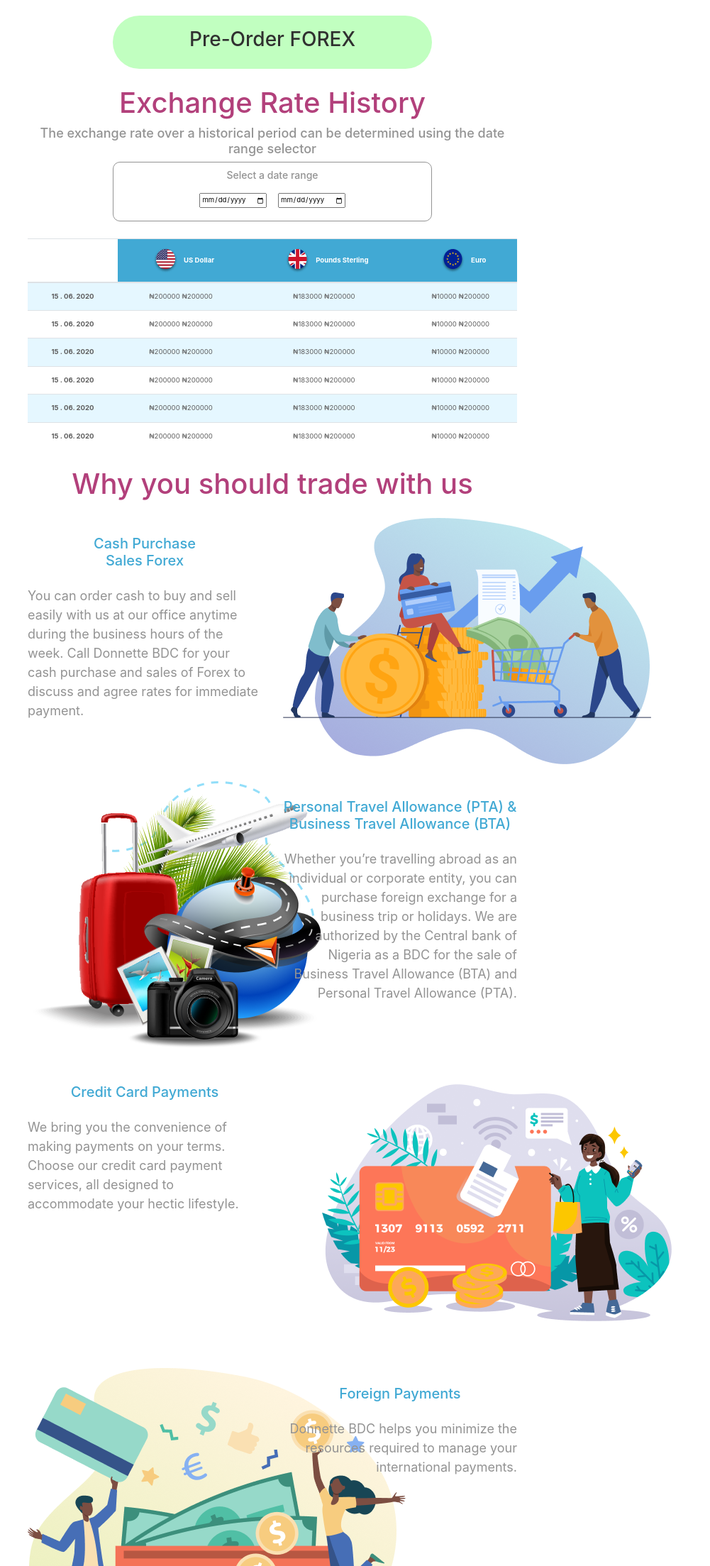
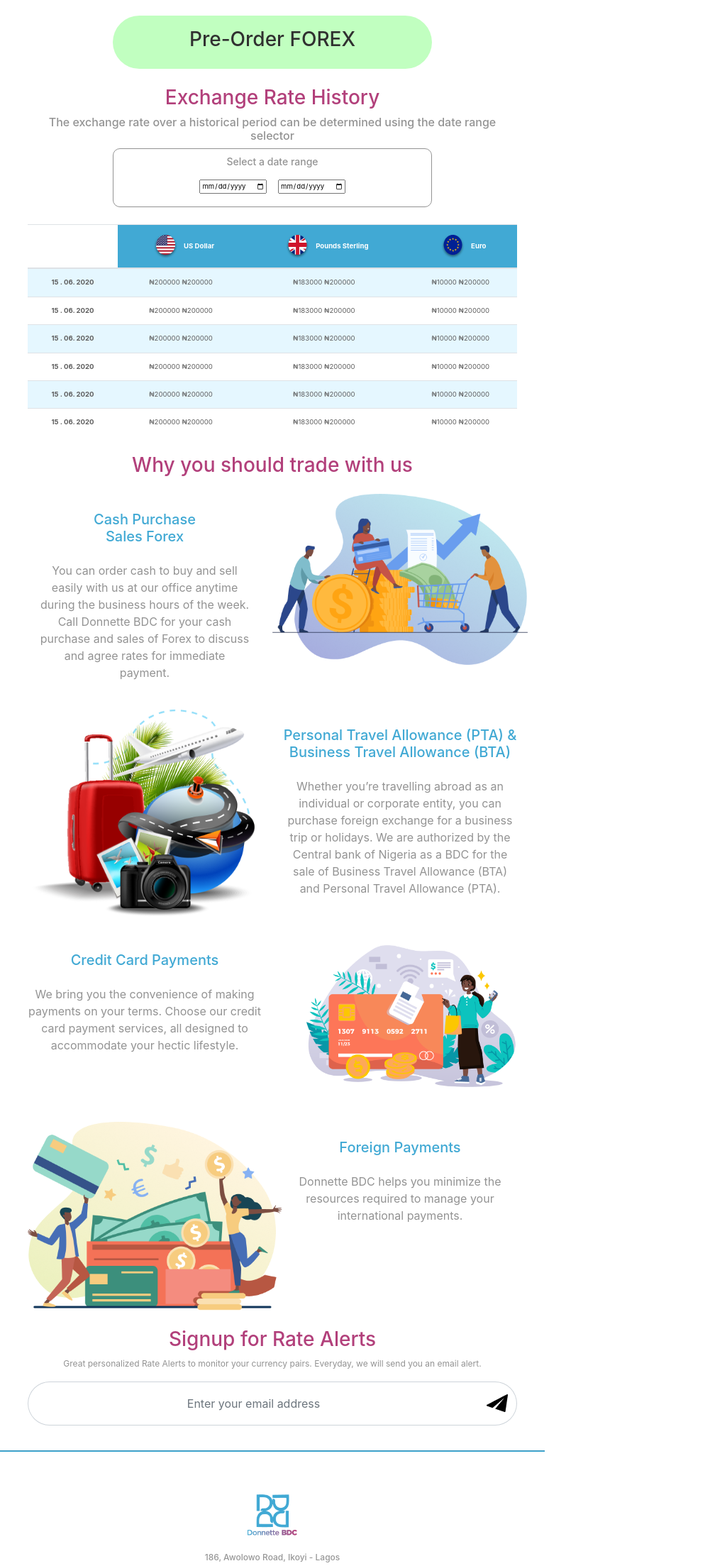
Before and after one commit to DamiCode18/canary, a React (Create React App) app: page / in a window 768 px wide. Shown: the part 593-2800 px from the top of the page at 71% size, 1001 px wide, since content can reach past the window. Built offline with nearby package versions, Linux system fonts and the light colour scheme.

Commit message:
done for now

```diff
--- a/src/Components/Footer.css
+++ b/src/Components/Footer.css
@@ -10,3 +10,73 @@
     font-weight: 500;
     padding-right: 10px;
 }
+.f-h4, .f-h6{
+    color: #979797;
+}
+@media only screen and (max-width: 480px){
+    .f-h4{
+        font-size: 14px;
+        color: #979797;
+    }
+    .f-h6{
+        color: #979797;
+        font-size: 12px;
+    }
+    .f-logo{
+        width: 50px;
+    }
+    .f-img{
+        width: 25px;
+    }
+    .ft{
+        font-size: 10px;
+    }
+    .p-don{
+        font-size: 10px;
+    }
+}
+
+@media only screen and (min-width: 481px) and (max-width: 600px){
+    .f-h4{
+        font-size: 14px;
+        color: #979797;
+    }
+    .f-h6{
+        color: #979797;
+        font-size: 12px;
+    }
+    .f-logo{
+        width: 50px;
+    }
+    .f-img{
+        width: 25px;
+    }
+    .ft{
+        font-size: 10px;
+    }
+    .p-don{
+        font-size: 10px;
+    }
+}
+@media only screen and (min-width: 601px) and (max-width: 768px){
+    .f-h4{
+        font-size: 14px;
+        color: #979797;
+    }
+    .f-h6{
+        color: #979797;
+        font-size: 12px;
+    }
+    .f-logo{
+        width: 70px;
+    }
+    .f-img{
+        width: 30px;
+    }
+    .ft{
+        font-size: 12px;
+    }
+    .p-don{
+        font-size: 12px;
+    }
+}
--- a/src/Components/Footer.js
+++ b/src/Components/Footer.js
@@ -8,14 +8,14 @@ import lin from '../Assets/Images/029-instagram.png'
 export default function Footer() {
     return (
         <div className="footer">
-            <img src={logo} alt="logo"/>
-            <h6 className="mt-4 mb-2" style={{color: '#979797'}}>186, Awolowo Road, Ikoyi - Lagos</h6>
-            <h4 style={{color: '#979797'}}>08164930252 | 08142703957</h4>
-            <h5>info@donnettebdc.com</h5>
-            <img className="mx-4" src={twi} alt="twitter"/>
-            <img className="mx-4" src={ins} alt="twitter"/>
-            <img className="mx-4" src={fab} alt="twitter"/>
-            <img className="mx-4" src={lin} alt="twitter"/>
+            <img src={logo} alt="logo" className="f-logo"/>
+            <h6 className="mt-4 mb-2 f-h6">186, Awolowo Road, Ikoyi - Lagos</h6>
+            <h4 className="f-h4">08164930252 | 08142703957</h4>
+            <h5 className="f-info">info@donnettebdc.com</h5>
+            <img className="mx-4 f-img" src={twi} alt="twitter"/>
+            <img className="mx-4 f-img" src={ins} alt="twitter"/>
+            <img className="mx-4 f-img" src={fab} alt="twitter"/>
+            <img className="mx-4 f-img" src={lin} alt="twitter"/>
             <hr style={{background: '#D8D8D8', marginBottom: '1.2rem'}}/>
             <a className="mx-2 ft" href='/'>Home</a>
             <a className="mx-2 ft" href='/'>Our Services</a>
@@ -27,7 +27,7 @@ export default function Footer() {
             <a className="mx-2 ft" href='/'>Contact Us</a>
             <a className="ft" href='/' style={{border: 'none'}}>About Us</a>
             <hr style={{background: '#D8D8D8', marginTop: '1.2rem'}}/>
-            <p>Donnette BDC Ltd. All Rights Reserved. © 2019</p>
+            <p className="p-don">Donnette BDC Ltd. All Rights Reserved. © 2019</p>
          </div>
     )
 }
--- a/src/Components/Home.css
+++ b/src/Components/Home.css
@@ -14,3 +14,60 @@ h5{
     text-align: right;
     font-size: 18px;
 }
+.flex{
+    display: flex !important;
+    flex-wrap: wrap !important;
+}
+.img-width{
+max-width: 420px;
+}
+@media only screen and (max-width: 480px){
+    .img-width{
+    max-width: 240px;
+    }
+    .p-left{
+        max-width: 30rem;
+        text-align: center;
+        font-size: 12px;
+    }
+    .p-right{
+        max-width: 30rem;
+        text-align: center;
+        font-size: 12px;
+    }
+}
+@media only screen and (min-width: 481px) and (max-width: 600px){
+    .img-width{
+    max-width: 300px;
+    }
+    .p-left{
+        max-width: 30rem;
+        text-align: center;
+        font-size: 14px;
+    }
+    .p-right{
+        max-width: 30rem;
+        text-align: center;
+        font-size: 14px;
+    }
+}
+@media only screen and (min-width: 601px) and (max-width: 768px){
+    .img-width{
+    max-width: 380px;
+    }
+    .p-left{
+        max-width: 30rem;
+        text-align: center;
+        font-size: 16px;
+    }
+    .p-right{
+        max-width: 30rem;
+        text-align: center;
+        font-size: 16px;
+    }
+}
+@media only screen and (min-width: 768px) and (max-width: 992px){
+    .img-width{
+    max-width: 360px;
+    }
+}
--- a/src/Components/Home.js
+++ b/src/Components/Home.js
@@ -7,37 +7,37 @@ import './Home.css'
 export default function Home() {
     return (
         <div className="container mt-4">
-            <h1 style={{color: '#b2407b', fontWeight: '450'}}>Why you should trade with us</h1>
-            <div className="row mt-4">
+            <h1 className="h1-fnt">Why you should trade with us</h1>
+            <div className="row container flex mt-4">
                 <div className="col-md-6 col-sm-12">
                     <h5 className="my-4">Cash Purchase <br/> Sales Forex</h5>
                     <p className="p-left">You can order cash to buy and sell easily with us at our office anytime during the business hours of the week. Call Donnette BDC for your cash purchase and sales of Forex to discuss and agree rates for immediate payment.</p>
                 </div>
                 <div className="col-md-6 col-sm-12">
-                    <img src={img1} alt="img"/>
+                    <img className="img-width" src={img1} alt="img"/>
                 </div>
             </div>
-            <div className="row mt-4">
+            <div className="row flex mt-4">
                 <div className="col-md-6 col-sm-12">
-                    <img src={img2} alt="img"/>
+                    <img className="img-width" src={img2} alt="img"/>
                 </div>
                 <div className="col-md-6 col-sm-12">
                     <h5 className="my-4">Personal Travel Allowance (PTA) & <br/>Business Travel Allowance (BTA)</h5>
                     <p className="p-right">Whether you’re travelling abroad as an individual or corporate entity,  you can purchase foreign exchange for a business trip or holidays. We are authorized by the Central bank of Nigeria as a BDC for the sale of Business Travel Allowance (BTA) and Personal Travel Allowance (PTA).</p>
                 </div>
             </div>
-            <div className="row mt-4">
+            <div className="row flex mt-4">
                 <div className="col-md-6 col-sm-12">
                     <h5 className="my-4">Credit Card Payments</h5>
                     <p className="p-left">We bring you the convenience of making payments on your terms. Choose our credit card payment services, all designed to accommodate your hectic lifestyle.</p>
                 </div>
                 <div className="col-md-6 col-sm-12">
-                    <img src={img3} alt="img"/>
+                    <img className="img-width" src={img3} alt="img"/>
                 </div>
             </div>
-            <div className="row mt-4">
+            <div className="row flex mt-4">
                  <div className="col-md-6 col-sm-12">
-                    <img src={img4} alt="img"/>
+                    <img className="img-width" src={img4} alt="img"/>
                 </div>
                 <div className="col-md-6 col-sm-12">
                     <h5 className="my-4">Foreign Payments</h5>
--- a/src/Components/RateAlert.js
+++ b/src/Components/RateAlert.js
@@ -4,9 +4,9 @@ import img5 from '../Assets/Images/Path.png'
 export default function RateAlert() {
     return (
         <div className="mt-4">
-            <h1 style={{color: '#b2407b', fontWeight: '450'}}>Signup for Rate Alerts</h1>
+            <h1 className="h1-fnt" style={{color: '#b2407b', fontWeight: '450'}}>Signup for Rate Alerts</h1>
             <p>Great personalized Rate Alerts to monitor your currency pairs. Everyday, we will send you an email alert. </p>
-            <div class="input-group mb-3 rounded-lg container" style={{width: '590px'}}>
+            <div class="input-group mb-3 rounded-lg container" style={{maxwidth: '590px'}}>
             <input type="text" class="form-control text-center" placeholder="Enter your email address" aria-label="Recipient's username" aria-describedby="basic-addon2" style={{
                 borderTopLeftRadius: '50px',
                 borderBottomLeftRadius: '50px',
--- a/src/Components/RateHistory.css
+++ b/src/Components/RateHistory.css
@@ -8,3 +8,34 @@
 tbody{
     color: #5F5F5F;
 }
+.h1-fnt{
+    color: #b2407b;
+    font-weight: 450;
+}
+.h6-fnt{
+    color: #939393;
+    font-size: 18px;
+}
+
+@media only screen and (max-width: 480px){
+    .h1-fnt{
+        color: #b2407b;
+        font-size: 24px;
+        font-weight: 450;
+    }
+    .h6-fnt{
+        color: #939393;
+        font-size: 14px;
+    }
+}
+@media only screen and (min-width: 481px) and (max-width: 769px){
+    .h1-fnt{
+        color: #b2407b;
+        font-size: 28px;
+        font-weight: 450;
+    }
+    .h6-fnt{
+        color: #939393;
+        font-size: 16px;
+    }
+}
--- a/src/Components/RateHistory.js
+++ b/src/Components/RateHistory.js
@@ -6,13 +6,12 @@ import eur from '../Assets/Images/Bitmap (2).png'
 export default function RateHistory() {
     return (
         <div className="mt-4 container">
-            <h1 style={{color: '#b2407b', fontWeight: '450'}}>Exchange Rate History</h1>
-            <h6 style={{color: '#939393', fontSize: '18px'}}>The exchange rate over a historical period can be determined using the date range selector</h6>
+            <h1 className="h1-fnt">Exchange Rate History</h1>
+            <h6 className="h6-fnt">The exchange rate over a historical period can be determined using the date range selector</h6>
             <form className="m-auto" style={{border: '1px solid #939393', maxWidth: '450px', padding: '10px', borderRadius: '10px'}}>
             <h6 style={{fontSize: '14px', color: '#939393'}}>Select a date range</h6>
             <input className="m-2" type="date" id="from" name="from"/>
             <input className="m-2" type="date" id="to" name="to"/>
-            {/* <input type="submit"/> */}
             </form>
              <table class="table mt-4">
                                         <thead className="thead bg">
```
